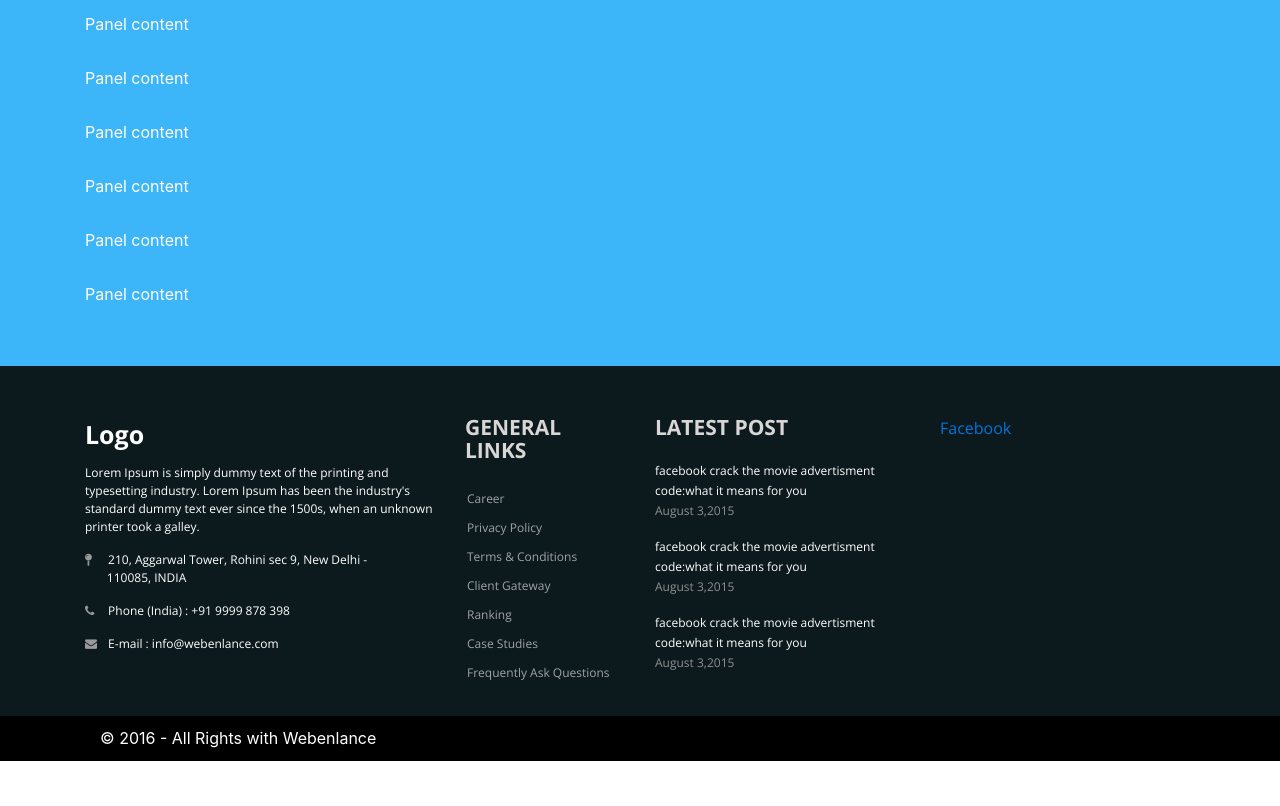
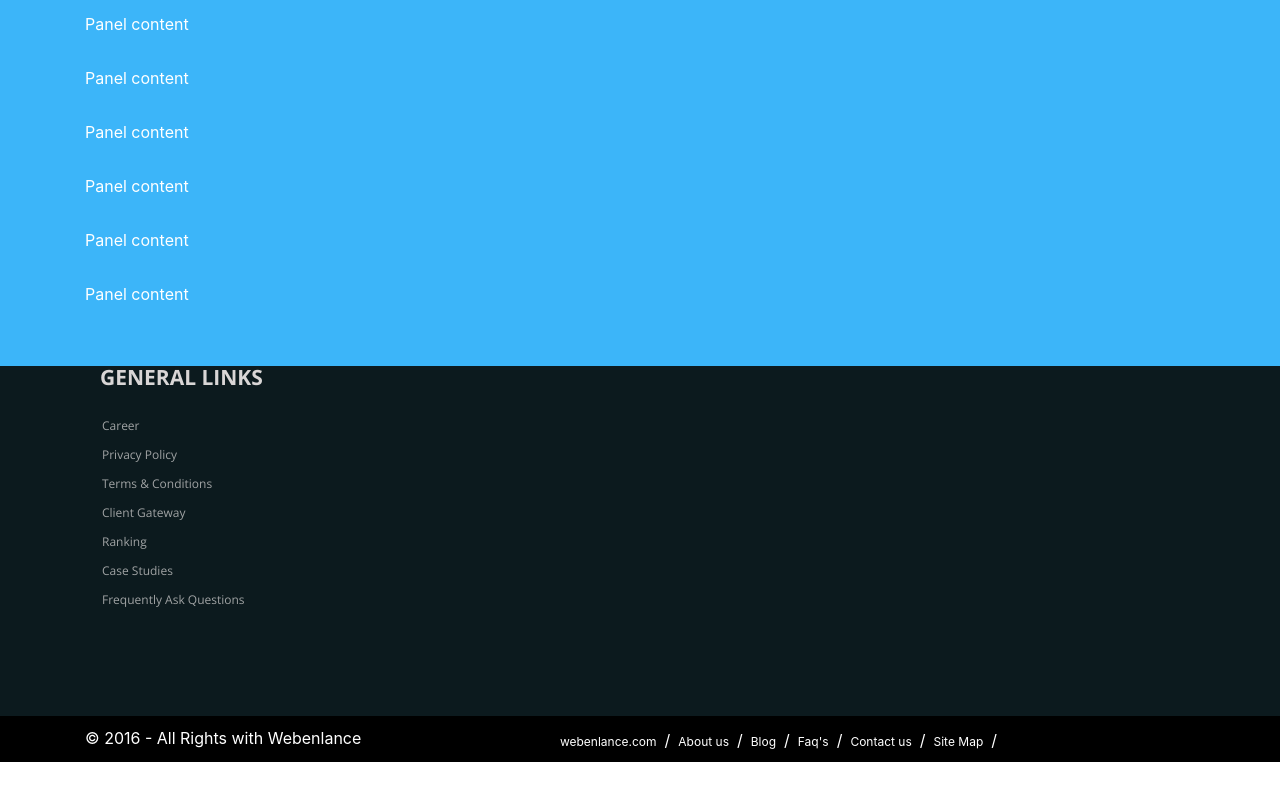
Before and after one commit to km02615/iop-115, a plain HTML site: page index.html in a window 1280 px wide. Shown: the part 2140-2946 px from the top of the page. After the commit the page ends 2902 px from the top, so only its background shows below. Drawn offline with nearby package versions, Linux system fonts and the light colour scheme; a script that the page names is missing.

Commit message:
updated some files

```diff
--- /dev/null
+++ b/_notes/dwsync.xml
@@ -0,0 +1,4 @@
+<?xml version="1.0" encoding="utf-8" ?>
+<dwsync>
+<file name="index.html" server="iop-115.kurtsclassictunes.com" local="132188276579476294" remote="132188459400000000" Dst="1" />
+</dwsync>
--- a/assets/css/_notes/dwsync.xml
+++ b/assets/css/_notes/dwsync.xml
@@ -1,5 +1,5 @@
 <?xml version="1.0" encoding="utf-8" ?>
 <dwsync>
 <file name="header-resize.css" server="iop-115.kurtsclassictunes.com" local="132168339441280467" remote="132170224800000000" Dst="2" />
-<file name="footer.css" server="iop-115.kurtsclassictunes.com" local="132185970366140730" remote="132186155400000000" Dst="1" />
+<file name="footer.css" server="iop-115.kurtsclassictunes.com" local="132188276181017778" remote="132188458800000000" Dst="1" />
 </dwsync>
--- a/assets/data/_notes/dwsync.xml
+++ b/assets/data/_notes/dwsync.xml
@@ -1,4 +1,4 @@
 <?xml version="1.0" encoding="utf-8" ?>
 <dwsync>
-<file name="menu.json" server="iop-115.kurtsclassictunes.com" local="132186021631390889" remote="132186201600000000" Dst="1" />
+<file name="menu.json" server="iop-115.kurtsclassictunes.com" local="132188276100322306" remote="132188458800000000" Dst="1" />
 </dwsync>
--- a/assets/js/_notes/dwsync.xml
+++ b/assets/js/_notes/dwsync.xml
@@ -1,5 +1,5 @@
 <?xml version="1.0" encoding="utf-8" ?>
 <dwsync>
 <file name="header-resize.js" server="iop-115.kurtsclassictunes.com" local="132170077311403850" remote="132170224800000000" Dst="2" />
-<file name="app.js" server="iop-115.kurtsclassictunes.com" local="132186016089409665" remote="132186201600000000" Dst="1" />
+<file name="app.js" server="iop-115.kurtsclassictunes.com" local="132188276391450988" remote="132188458800000000" Dst="1" />
 </dwsync>
--- a/index.html
+++ b/index.html
@@ -87,14 +87,8 @@
 <footer>
   <div class="container">
     <div class="row">
-      <div class="col-md-4 col-sm-6 footerleft ">
-        <div class="logofooter"> Logo</div>
-        <p>Lorem Ipsum is simply dummy text of the printing and typesetting industry. Lorem Ipsum has been the industry's standard dummy text ever since the 1500s, when an unknown printer took a galley.</p>
-        <p><i class="fa fa-map-pin"></i> 210, Aggarwal Tower, Rohini sec 9, New Delhi -        110085, INDIA</p>
-        <p><i class="fa fa-phone"></i> Phone (India) : +91 9999 878 398</p>
-        <p><i class="fa fa-envelope"></i> E-mail : info@webenlance.com</p>
-      </div>
-      <div class="col-md-2 col-sm-6 paddingtop-bottom">
+      <div class="col-md-4">
+              <div class="col-md-8">
         <h6 class="heading7">GENERAL LINKS</h6>
         <ul class="footer-ul">
           <li><a href="http://webenlance.com"> Career</a></li>
@@ -106,19 +100,7 @@
           <li><a href="http://webenlance.com"> Frequently Ask Questions</a></li>
         </ul>
       </div>
-      <div class="col-md-3 col-sm-6 paddingtop-bottom">
-        <h6 class="heading7">LATEST POST</h6>
-        <div class="post">
-          <p>facebook crack the movie advertisment code:what it means for you <span>August 3,2015</span></p>
-          <p>facebook crack the movie advertisment code:what it means for you <span>August 3,2015</span></p>
-          <p>facebook crack the movie advertisment code:what it means for you <span>August 3,2015</span></p>
-        </div>
-      </div>
-      <div class="col-md-3 col-sm-6 paddingtop-bottom">
-        <div class="fb-page" data-href="https://www.facebook.com/facebook" data-tabs="timeline" data-height="300" data-small-header="false" style="margin-bottom:15px;" data-adapt-container-width="true" data-hide-cover="false" data-show-facepile="true">
-          <div class="fb-xfbml-parse-ignore">
-            <blockquote cite="https://www.facebook.com/facebook"><a href="https://www.facebook.com/facebook">Facebook</a></blockquote>
-          </div>
+
         </div>
       </div>
     </div>
@@ -128,7 +110,8 @@
 
 <div class="copyright">
   <div class="container">
-    <div class="col-md-6">
+    <div class="row">
+      <div class="col-md-4">
         <p>© 2016 - All Rights with Webenlance</p>
       </div>
       <div class="col-md-6">
@@ -140,6 +123,7 @@
           <li><a href="http://webenlance.com">Contact us</a></li>
           <li><a href="http://webenlance.com">Site Map</a></li>
         </ul>
+      </div>
     </div>
   </div>
   <!-- /footer -->
```
Lines whose indentation alone changed are shown as unchanged.
